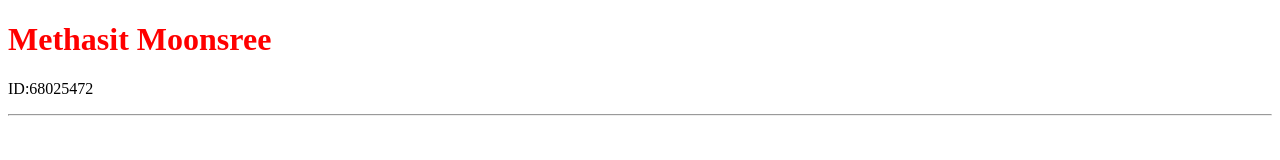
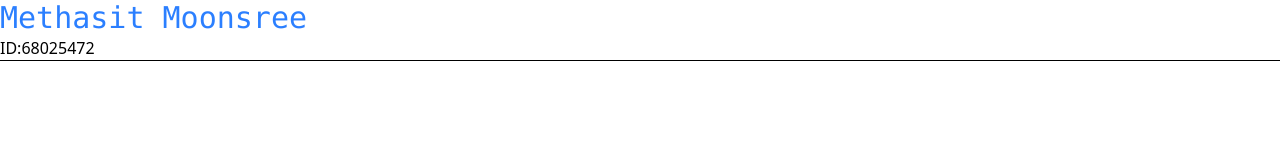
Before and after one commit to Methasit-Up68/testSE14, a plain HTML site: page index.html in a window 1280 px wide. Drawn offline with nearby package versions, Linux system fonts and the light colour scheme.

Commit message:
add tailwind

```diff
--- a/index.html
+++ b/index.html
@@ -3,10 +3,11 @@
 <head>
     <meta charset="UTF-8">
     <meta name="viewport" content="width=device-width, initial-scale=">
+    <script src="https://cdn.jsdelivr.net/npm/@tailwindcss/browser@4"></script>
     <title>TestSE14</title>
 </head>
 <body>
-    <h1 style="color: red;">Methasit Moonsree</h1>
+    <h1 class="font-mono text-3xl text-blue-500">Methasit Moonsree</h1>
     <p>ID:68025472</p>
     <hr>
 </body>
```
